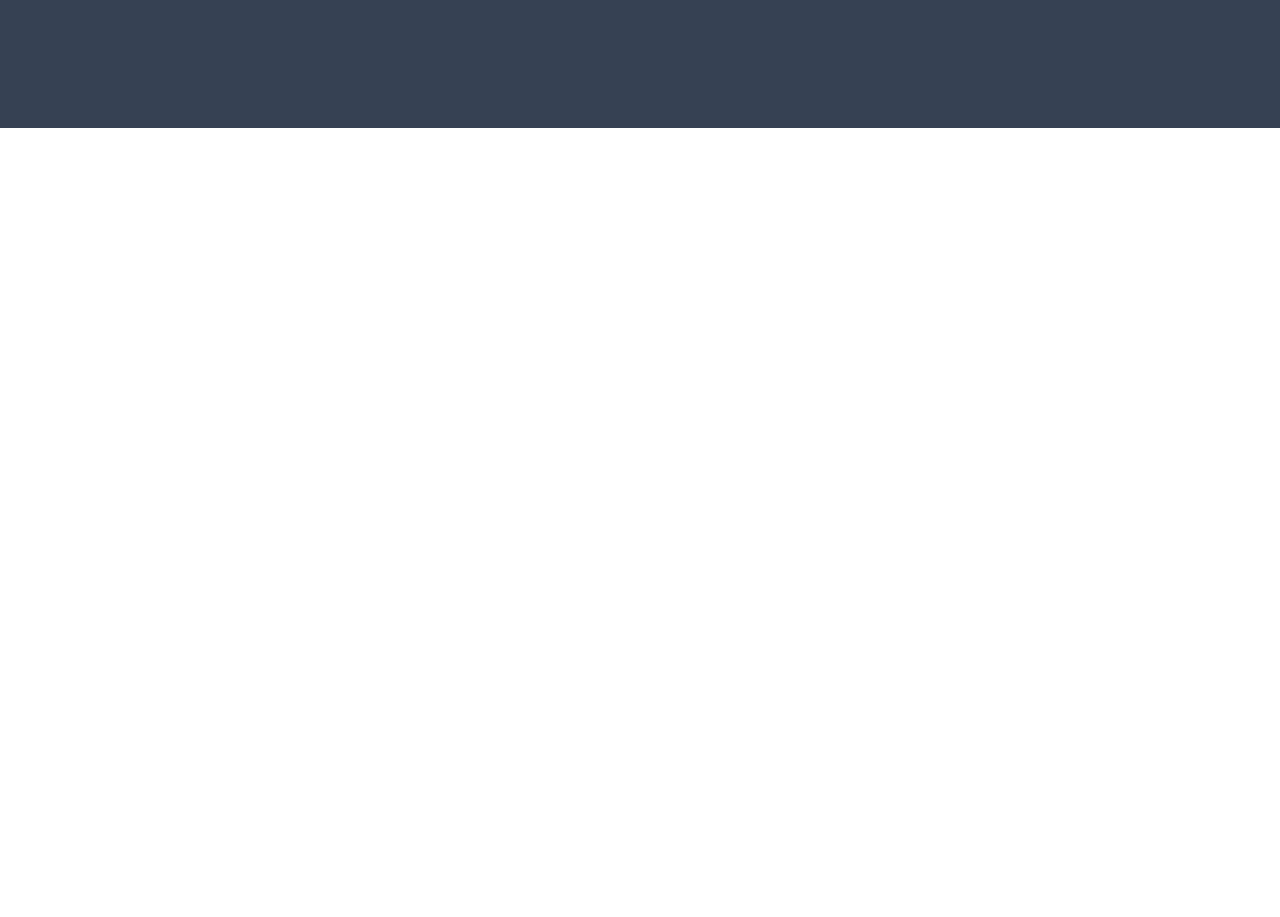
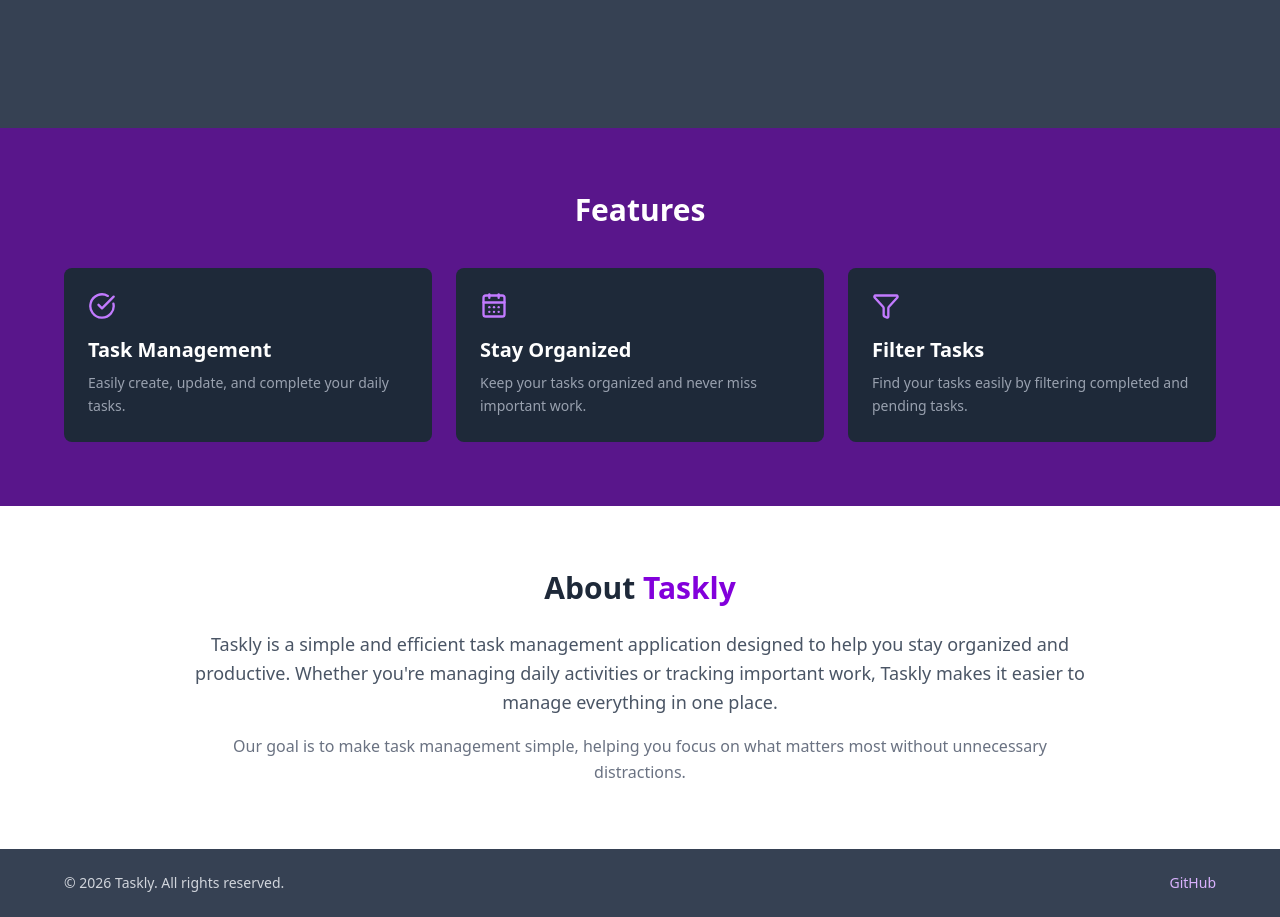
Before and after one commit to rohitshah316/taskly-todo-app, a Next.js app: page / in a window 1280 px wide. Shown: the part 305-1222 px from the top of the page. Before the commit the page ends 800 px from the top, so only its background shows below. Built offline with nearby package versions, Linux system fonts and the light colour scheme.

Commit message:
add: features,about and footer

```diff
--- /dev/null
+++ b/src/app/components/About.tsx
@@ -0,0 +1,28 @@
+
+import React from 'react';
+
+export const About = () => {
+  return (
+    <section className="bg-white py-16 px-6" id="about">
+      <div className="max-w-4xl mx-auto text-center">
+
+        <h2 className="text-3xl font-bold text-gray-800 mb-6">
+          About <span className="text-purple-700">Taskly</span>
+        </h2>
+
+        <p className="text-gray-600 text-base md:text-lg leading-relaxed">
+          Taskly is a simple and efficient task management application
+          designed to help you stay organized and productive.
+          Whether you're managing daily activities or tracking important
+          work, Taskly makes it easier to manage everything in one place.
+        </p>
+
+        <p className="text-gray-500 mt-4 leading-relaxed">
+          Our goal is to make task management simple, helping you focus
+          on what matters most without unnecessary distractions.
+        </p>
+
+      </div>
+    </section>
+  );
+};
--- /dev/null
+++ b/src/app/components/Features.tsx
@@ -0,0 +1,55 @@
+
+import { CheckCircle, CalendarDays, Filter } from 'lucide-react';
+
+const features = [
+  {
+    icon: CheckCircle,
+    title: 'Task Management',
+    description: 'Easily create, update, and complete your daily tasks.',
+  },
+  {
+    icon: CalendarDays,
+    title: 'Stay Organized',
+    description: 'Keep your tasks organized and never miss important work.',
+  },
+  {
+    icon: Filter,
+    title: 'Filter Tasks',
+    description: 'Find your tasks easily by filtering completed and pending tasks.',
+  },
+];
+
+export const Features = () => {
+  return (
+    <section className="bg-purple-900 py-16 px-6" id="features">
+      <div className="max-w-6xl mx-auto">
+        <h2 className="text-3xl font-bold text-white text-center mb-10">
+          Features
+        </h2>
+
+        <div className="grid grid-cols-1 md:grid-cols-3 gap-6">
+          {features.map((feature, index) => {
+            const Icon = feature.icon;
+
+            return (
+              <div
+                key={index}
+                className="bg-gray-800 p-6 rounded-lg"
+              >
+                <Icon className="text-purple-400 mb-4" size={28} />
+
+                <h3 className="text-xl font-semibold text-white mb-2">
+                  {feature.title}
+                </h3>
+
+                <p className="text-gray-400 text-sm leading-relaxed">
+                  {feature.description}
+                </p>
+              </div>
+            );
+          })}
+        </div>
+      </div>
+    </section>
+  );
+};
--- /dev/null
+++ b/src/app/components/Footer.tsx
@@ -0,0 +1,27 @@
+
+
+
+const year=new Date().getFullYear();
+export const Footer = () => {
+  return (
+    <footer className="bg-gray-700 text-white py-6 px-6">
+      <div className="max-w-6xl mx-auto flex flex-col sm:flex-row items-center justify-between gap-4">
+
+        <p className="text-sm text-gray-300">
+          © {year} Taskly. All rights reserved.
+        </p>
+
+        <a
+          href="https://github.com/rohitshah316"
+          target="_blank"
+          rel="noopener noreferrer"
+          className="flex items-center gap-2 text-purple-300 hover:text-purple-400 transition"
+        >
+
+          <span className="text-sm font-medium">GitHub</span>
+        </a>
+
+      </div>
+    </footer>
+  );
+};
--- a/src/app/page.tsx
+++ b/src/app/page.tsx
@@ -1,12 +1,18 @@
 import React from 'react'
 import Navbar from './components/Navbar';
 import { Hero } from './components/Hero';
+import {Features} from './components/Features';
+import { About } from './components/About';
+import { Footer } from './components/Footer';
 
 const page = () => {
   return (
     <div className="">
       <Navbar/>
       <Hero/>
+      <Features/>
+      <About/>
+      <Footer/>
     </div>
   )
 }
```
